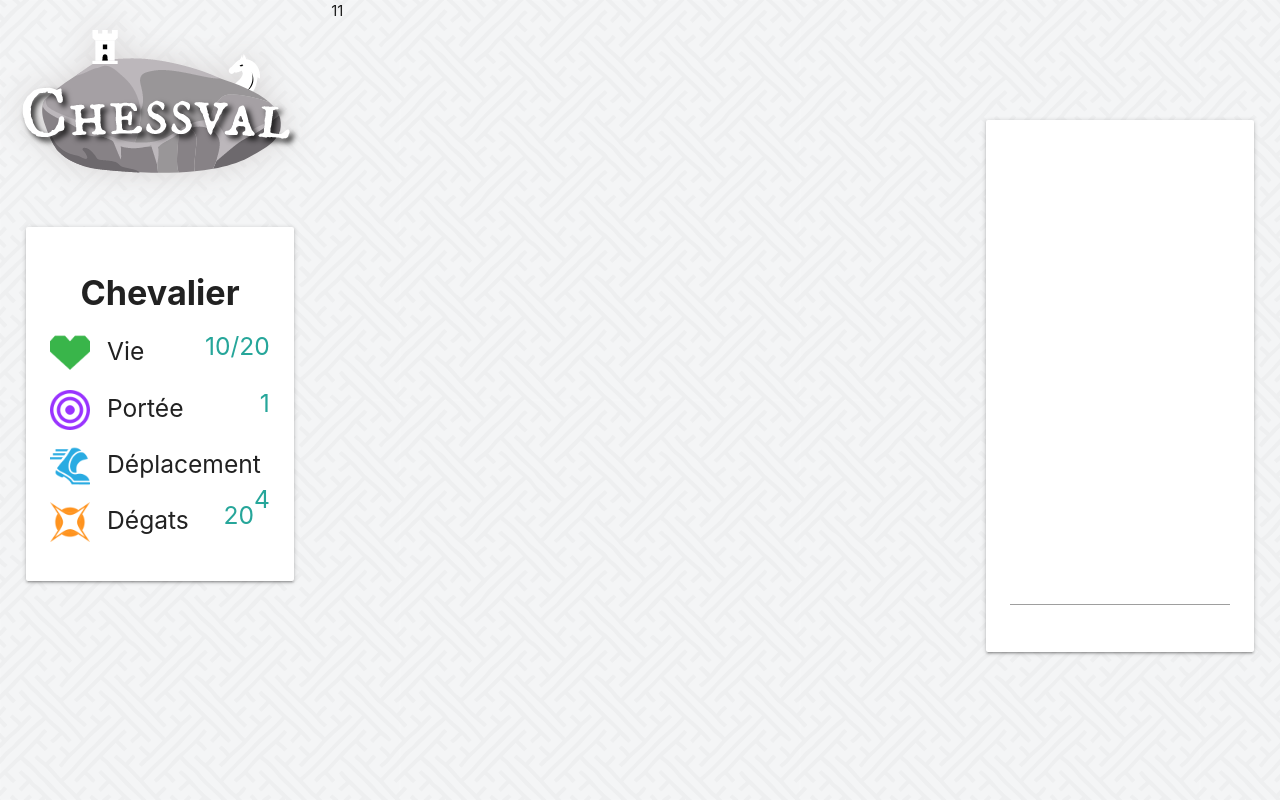
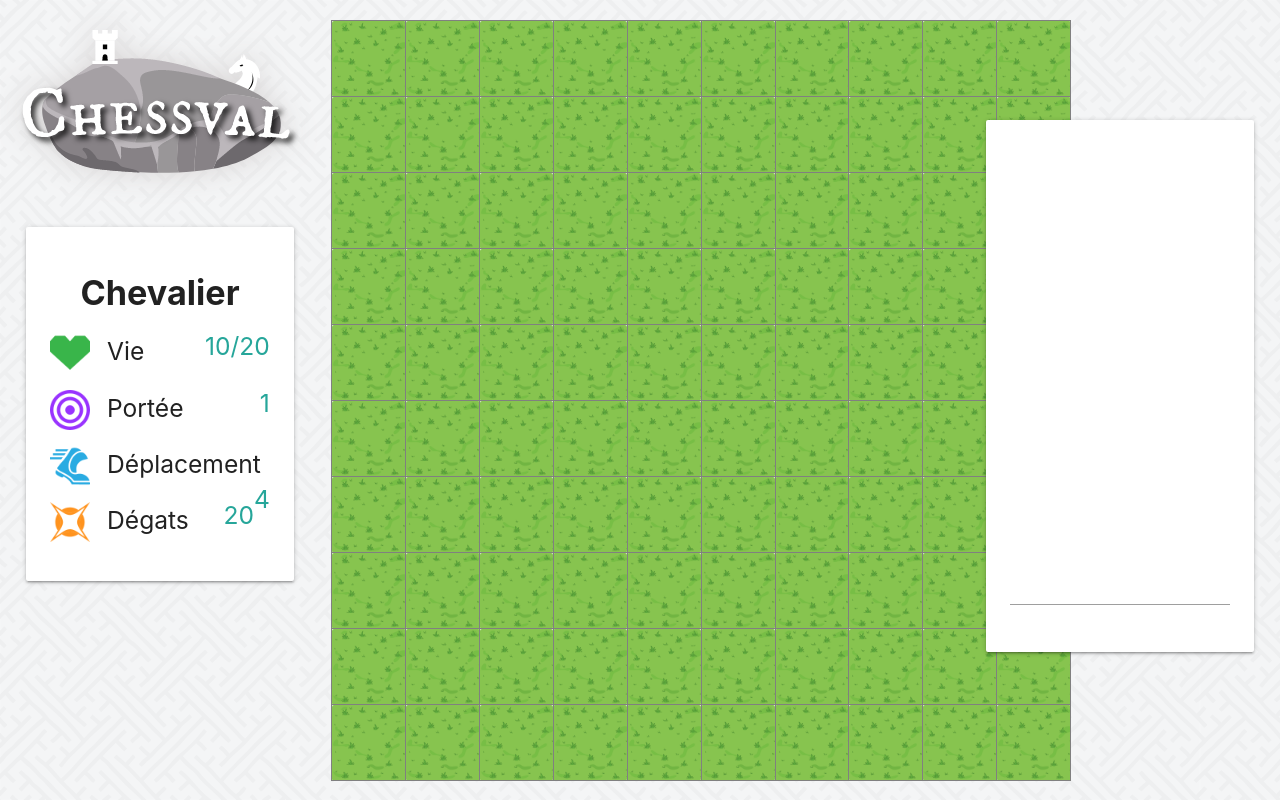
Before and after one commit to vanhemn/Chessval, a website: page public/view/game.html in a window 1280 px wide. Drawn offline with nearby package versions, Linux system fonts and the light colour scheme; no server answers.

Commit message:
add grid

```diff
--- a/public/css/game.css
+++ b/public/css/game.css
@@ -20,3 +20,25 @@
 .col.s3.full {
   min-height: 100vh; /* use "vh" instead of % */
 }
+
+table.chess_table {
+ width:100%; min-width:8em; max-width:64em;
+ margin:0 auto; padding:0;
+  border-collapse: collapse;
+
+}
+
+table.chess_table td {
+  background-image: url("/img/bg/herbe.png");
+  background-repeat: no-repeat;
+  background-size: cover;
+  border: 1px solid grey;
+}
+table.chess_table tr {
+  border: 1px solid grey;
+}
+
+table.chess_table tr td {
+ margin:0; padding:0;
+ font-size: 1em; font-family: serif; text-align: center;
+}
--- a/public/js/main.js
+++ b/public/js/main.js
@@ -22,3 +22,20 @@ socket.on('chat', (data) => {
 	  		$('#chat').append('<li class="collection-item grey-text text-darken-3">'+data.id.substring(0,12)+" : "+data.msg+'</li>')
 	  	$('.chatbox').scrollTop($('.chatbox').height());
 	  })
+
+function resize_table_chess( id )
+{
+  $(id).width( 'auto' ).height( 'auto' );
+  $(id+' td, '+id+' th').width( 'auto' ).height( 'auto' ).css({ 'font-size':0.1+'em' });
+  // on redimensionne pour que le plateau tienne dans la fenêtre
+  var sizT = Math.max( Math.max( $(id).width(), $(id).height()), Math.min( $(window).width(), $(window).height())- 60 ); // -40px : marge
+  $(id).width( sizT ).height( sizT );
+  // on redimensionne les cases ET les pièces du jeu
+  var maxWH = sizT/10; // 10x10 cases
+  $(id+' td, '+id+' th').width( maxWH ).height( maxWH );
+  $(id+' td').css({ 'font-size':Math.floor(100*maxWH/16/1.4)/100+'em' });
+  $(id+' th').css({ 'font-size':Math.floor(100*maxWH/16/2.5)/100+'em' });
+};
+$(window).on( 'load resize', function(){
+	resize_table_chess('.chess_table');
+});
--- a/public/view/game.html
+++ b/public/view/game.html
@@ -42,7 +42,132 @@
 			</div>
 		</div>
 		<!-- jeu -->
-		<div class="col s6">11</div>
+		<div class="col s6">
+			<div style="margin-top: 20px">
+			<table class="chess_table">
+				<tr>
+					<td ></td>
+					<td ></td>
+					<td ></td>
+					<td ></td>
+					<td ></td>
+					<td ></td>
+					<td ></td>
+					<td ></td>
+					<td ></td>
+					<td ></td>
+				</tr>
+				<tr>
+					<td ></td>
+					<td ></td>
+					<td ></td>
+					<td ></td>
+					<td ></td>
+					<td ></td>
+					<td ></td>
+					<td ></td>
+					<td ></td>
+					<td ></td>
+				</tr>
+				<tr>
+					<td ></td>
+					<td ></td>
+					<td ></td>
+					<td ></td>
+					<td ></td>
+					<td ></td>
+					<td ></td>
+					<td ></td>
+					<td ></td>
+					<td ></td>
+				</tr>
+				<tr>
+					<td ></td>
+					<td ></td>
+					<td ></td>
+					<td ></td>
+					<td ></td>
+					<td ></td>
+					<td ></td>
+					<td ></td>
+					<td ></td>
+					<td ></td>
+				</tr>
+				<tr>
+					<td ></td>
+					<td ></td>
+					<td ></td>
+					<td ></td>
+					<td ></td>
+					<td ></td>
+					<td ></td>
+					<td ></td>
+					<td ></td>
+					<td ></td>
+				</tr>
+				<tr>
+					<td ></td>
+					<td ></td>
+					<td ></td>
+					<td ></td>
+					<td ></td>
+					<td ></td>
+					<td ></td>
+					<td ></td>
+					<td ></td>
+					<td ></td>
+				</tr>
+				<tr>
+					<td ></td>
+					<td ></td>
+					<td ></td>
+					<td ></td>
+					<td ></td>
+					<td ></td>
+					<td ></td>
+					<td ></td>
+					<td ></td>
+					<td ></td>
+				</tr>
+				<tr>
+					<td ></td>
+					<td ></td>
+					<td ></td>
+					<td ></td>
+					<td ></td>
+					<td ></td>
+					<td ></td>
+					<td ></td>
+					<td ></td>
+					<td ></td>
+				</tr>
+				<tr>
+					<td ></td>
+					<td ></td>
+					<td ></td>
+					<td ></td>
+					<td ></td>
+					<td ></td>
+					<td ></td>
+					<td ></td>
+					<td ></td>
+					<td ></td>
+				</tr>
+				<tr>
+					<td ></td>
+					<td ></td>
+					<td ></td>
+					<td ></td>
+					<td ></td>
+					<td ></td>
+					<td ></td>
+					<td ></td>
+					<td ></td>
+					<td ></td>
+				</tr>
+			</table>
+			</div>
+		</div>
 		<!-- menu de droite -->
 		<div class="col s3 full valign-wrapper">
 			<div class="container-smal">
```
